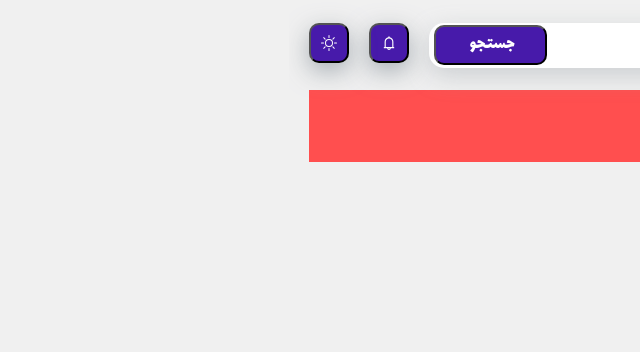
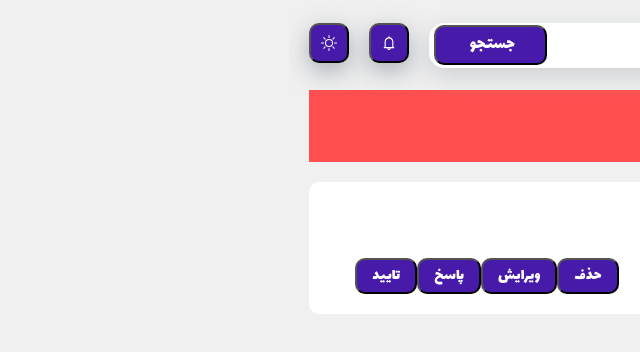
Before and after one commit to esrafil418/FA-CMS, a React (Vite) app: page /comments in a window 1280 px wide. Shown: the top 352 px of the page, without its empty margins (640-1280 px from the left). Built offline with nearby package versions, Linux system fonts and the light colour scheme; no server answers.

Commit message:
feat: Creat Comments Component

```diff
--- a/src/cms.css
+++ b/src/cms.css
@@ -14,7 +14,37 @@
 	visibility: hidden;
 	transition: 0.4s;
 }
+
 .modal-parent.active {
 	opacity: 1;
 	visibility: visible;
 }
+
+.cms-main {
+	margin-top: 60px;
+	padding: 20px;
+	border-radius: 25px;
+}
+
+.cms-table {
+	margin-top: 20px;
+	width: 100%;
+	border-radius: 10px;
+	background-color: var(--white);
+}
+
+.cms-table tr {
+	text-align: center;
+}
+
+.cms-table th,
+.cms-table td {
+	padding: 20px;
+}
+
+.cms-table button {
+	background-color: var(--blue);
+	color: var(--white);
+	padding: 8px 15px;
+	border-radius: 10px;
+}
--- a/src/components/Comments/Comments.css
+++ b/src/components/Comments/Comments.css
@@ -0,0 +1,16 @@
+.text-modal {
+	width: 400px;
+	padding: 25px;
+	background-color: var(--white);
+	line-height: 20px;
+	text-align: justify;
+}
+
+.text-modal-close-btn {
+	width: 100%;
+	padding: 10px 0;
+	background-color: var(--blue);
+	color: var(--white);
+	margin-top: 20px;
+	font-size: 1.1rem;
+}
--- a/src/components/Comments/Comments.jsx
+++ b/src/components/Comments/Comments.jsx
@@ -1,6 +1,49 @@
+import { useEffect, useState } from "react";
 import ErrorBox from "../Error/ErrorBox";
 import "./Comments.css";
 
 export default function Comments() {
-	return <ErrorBox msg="هیچ کامنتی یافت نشد!" />;
+	const [allComments, setAllComments] = useState([]);
+
+	const API_BASE_URL = "http://localhost:3000/api/comments";
+
+	useEffect(() => {
+		fetch(API_BASE_URL)
+			.then((res) => res.json())
+			.then((comments) => setAllComments(comments));
+	}, []);
+	return (
+		<div>
+			<ErrorBox msg="هیچ کامنتی یافت نشد!" />
+			<table className="cms-table">
+				<thead>
+					<tr>
+						<th>اسم کاربر</th>
+						<th>محصول</th>
+						<th>کامنت</th>
+						<th>تاریخ</th>
+						<th>ساعت</th>
+					</tr>
+				</thead>
+
+				<tbody>
+					<tr>
+						<td>علی</td>
+						<td>آیفون 13</td>
+						<td>
+							<button type="button">مشاهده متن</button>
+						</td>
+						<td>1405-01-01</td>
+						<td>16:30</td>
+						<td>
+							<button type="button">حذف</button>
+							<button type="button">ویرایش</button>
+							<button type="button">پاسخ</button>
+							<button type="button">تایید</button>
+						</td>
+					</tr>
+				</tbody>
+			</table>
+		</div>
+	);
 }
```
